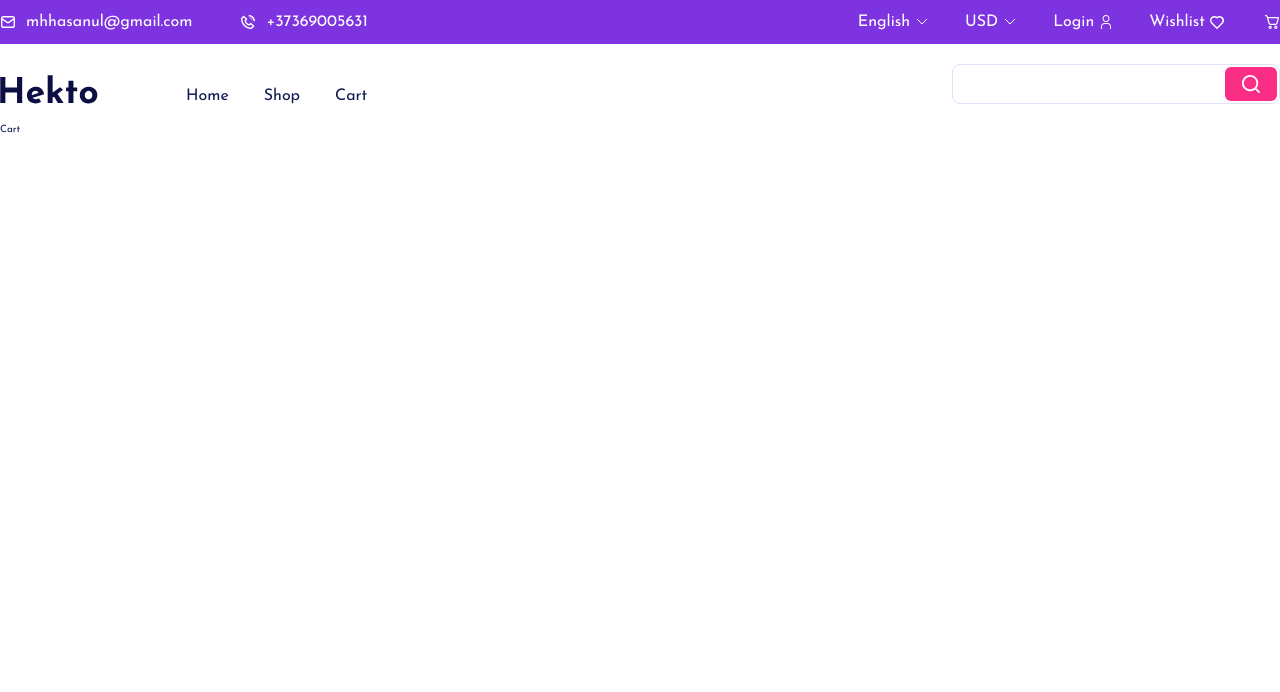
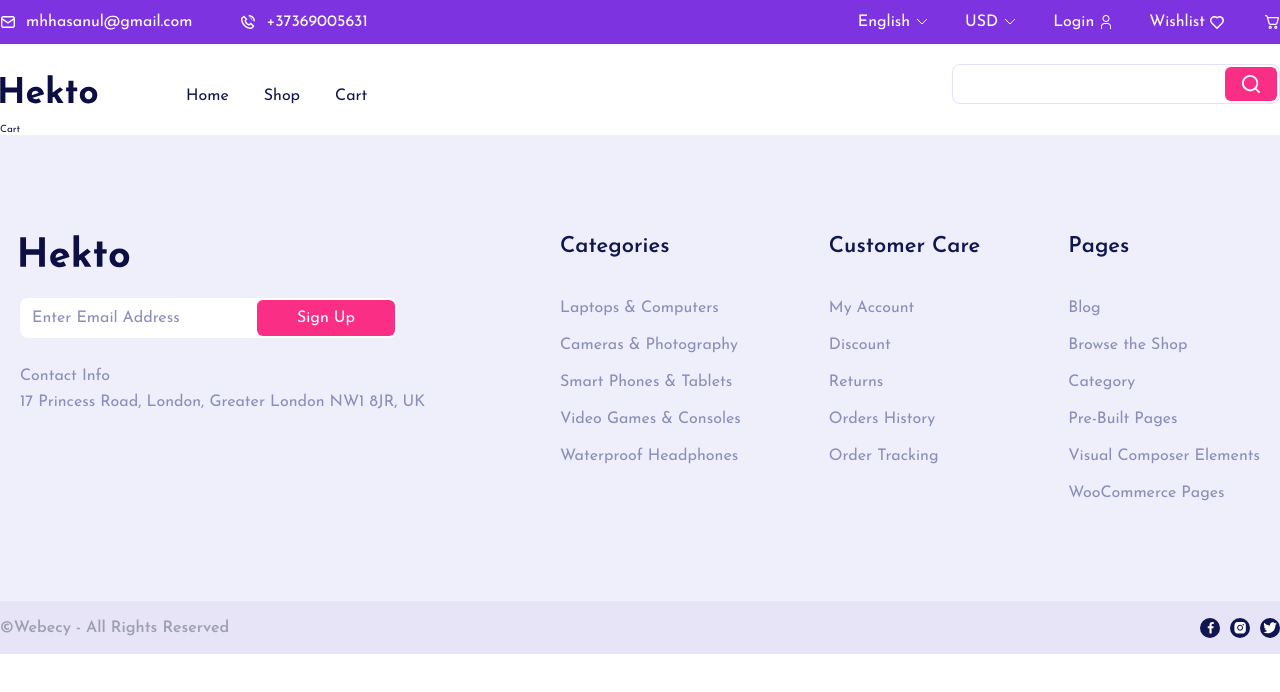
Before and after one commit to Dunitrashuk/Hekto, a React (Vite) app: page /cart in a window 1280 px wide. Shown: the top 692 px of the page. Built offline with nearby package versions, Linux system fonts and the light colour scheme.

Commit message:
footer section

```diff
--- a/src/App.jsx
+++ b/src/App.jsx
@@ -7,6 +7,7 @@ import ProductDetails from "./pages/ProductDetails";
 
 import Header from "./components/layout/header/Header";
 import Navbar from "./components/layout/nav/Navbar";
+import Footer from "./components/layout/footer/Footer";
 
 function App() {
   return (
@@ -20,6 +21,8 @@ function App() {
         <Route exact path="/product" element={<ProductDetails />}></Route>
         <Route exact path="/cart" element={<Cart />}></Route>
       </Routes>
+
+      <Footer />
     </Router>
   );
 }
--- /dev/null
+++ b/src/components/UI/EmailInput.jsx
@@ -0,0 +1,35 @@
+import React, { useState } from "react";
+import classes from "./EmailInput.module.css";
+
+function EmailInput() {
+  const [value, setValue] = useState("");
+
+  function handleInput(e) {
+    setValue(e.target.value);
+  }
+
+  function handleSubmit(e) {
+    e.preventDefault();
+    if (!value) return;
+    console.log(value);
+    setValue("");
+  }
+
+  return (
+    <form className={classes.email__input} onSubmit={handleSubmit}>
+      <input
+        type="email"
+        className={classes.__input}
+        value={value}
+        onChange={handleInput}
+        placeholder="Enter Email Address"
+        required
+      />
+      <button className={classes.__button + " body-text-regular-sm"}>
+        Sign Up
+      </button>
+    </form>
+  );
+}
+
+export default EmailInput;
--- /dev/null
+++ b/src/components/UI/EmailInput.module.css
@@ -0,0 +1,41 @@
+.email__input {
+  height: 4rem;
+  width: 37.7rem;
+  border-radius: 0.8rem;
+  padding: 0.2rem;
+  display: flex;
+  background-color: var(--color-white);
+}
+
+.__input {
+  height: 100%;
+  flex: 1;
+  border: none;
+  outline: none;
+  padding: 1rem;
+  font-size: 1.6rem;
+}
+
+.__input::placeholder {
+  color: var(--color-grey-3);
+}
+
+.__button {
+  margin-left: auto;
+  display: flex;
+  align-items: center;
+  justify-content: center;
+  border: none;
+  height: 100%;
+  width: fit-content;
+  border-radius: 0.6rem;
+  background-color: var(--color-primary);
+  color: var(--color-white);
+  cursor: pointer;
+  transition: all 0.2s;
+  padding: 0 4rem;
+}
+
+.__button:hover {
+  background-color: var(--color-primary-dark);
+}
--- /dev/null
+++ b/src/components/layout/footer/Footer.jsx
@@ -0,0 +1,104 @@
+import React from "react";
+import classes from "./Footer.module.css";
+import Logo from "../../../assets/svgs/Hekto.svg";
+import EmailInput from "../../UI/EmailInput";
+import Svg from "./../../UI/Svg";
+
+const footerData = [
+  {
+    title: "Categories",
+    listItems: [
+      "Laptops & Computers",
+      "Cameras & Photography",
+      "Smart Phones & Tablets",
+      "Video Games & Consoles",
+      "Waterproof Headphones",
+    ],
+  },
+  {
+    title: "Customer Care",
+    listItems: [
+      "My Account",
+      "Discount",
+      "Returns",
+      "Orders History",
+      "Order Tracking",
+    ],
+  },
+  {
+    title: "Pages",
+    listItems: [
+      "Blog",
+      "Browse the Shop",
+      "Category",
+      "Pre-Built Pages",
+      "Visual Composer Elements",
+      "WooCommerce Pages",
+    ],
+  },
+];
+
+function LinksContainer(props) {
+  return (
+    <div className={classes.links__container}>
+      <h3 className="subtitle-2">{props.title}</h3>
+      <ul>
+        {props.listItems.map((item, idx) => (
+          <li key={idx} className="body-text-regular-sm">
+            {item}
+          </li>
+        ))}
+      </ul>
+    </div>
+  );
+}
+
+function Footer() {
+  return (
+    <>
+      <footer className={classes.footer}>
+        <div className={classes.footer__content}>
+          <div className={classes.footer__email}>
+            <img src={Logo} alt="Hekto Logo" />
+            <EmailInput />
+            <div className="">
+              <p className={classes.margin_bottom_sm + " body-text-regular-sm"}>
+                Contact Info
+              </p>
+              <p className="body-text-regular-sm">
+                17 Princess Road, London, Greater London NW1 8JR, UK
+              </p>
+            </div>
+          </div>
+          <div className={classes.footer__links}>
+            {footerData.map((item, idx) => (
+              <LinksContainer
+                key={idx}
+                title={item.title}
+                listItems={item.listItems}
+              />
+            ))}
+          </div>
+        </div>
+      </footer>
+      <div className={classes.footer__copyright}>
+        <div className={classes.copyright__content}>
+          <p className="subtitle-4">©Webecy - All Rights Reserved</p>
+          <div className={classes.socials}>
+            <a className={classes.link__container}>
+              <Svg id="facebook" />
+            </a>
+            <a className={classes.link__container}>
+              <Svg id="instagram" />
+            </a>
+            <a className={classes.link__container}>
+              <Svg id="twitter" />
+            </a>
+          </div>
+        </div>
+      </div>
+    </>
+  );
+}
+
+export default Footer;
--- /dev/null
+++ b/src/components/layout/footer/Footer.module.css
@@ -0,0 +1,100 @@
+.footer {
+  display: flex;
+  align-items: center;
+  justify-content: center;
+  background-color: #eeeffb;
+  padding: 0 2rem;
+}
+
+.footer__content {
+  display: flex;
+  flex-wrap: wrap;
+  justify-content: center;
+  padding: 10rem 0;
+  width: 144rem;
+  gap: 7rem;
+}
+
+.footer__copyright {
+  display: flex;
+  justify-content: center;
+  height: 5.3rem;
+  width: 100%;
+  background-color: #e7e4f8;
+}
+
+.copyright__content {
+  display: flex;
+  align-items: center;
+  justify-content: space-between;
+  width: 144rem;
+  color: #9da0ae;
+}
+
+.footer__email {
+  display: flex;
+  flex-direction: column;
+  gap: 3rem;
+  color: var(--color-grey-3);
+}
+
+.footer__email img {
+  width: 11rem;
+}
+
+.margin_bottom_sm {
+  margin-bottom: 1rem;
+}
+
+.socials {
+  display: flex;
+  gap: 1rem;
+}
+
+.link__container {
+  display: flex;
+  align-items: center;
+  justify-content: center;
+  cursor: pointer;
+  height: 2rem;
+  width: 2rem;
+  border-radius: 50%;
+  background-color: var(--color-black);
+  transition: all 0.2s;
+}
+
+.link__container:hover {
+  background-color: var(--color-primary-dark);
+}
+
+.footer__links {
+  margin-left: auto;
+  display: flex;
+  flex-wrap: wrap;
+  gap: 8.8rem;
+}
+
+.links__container {
+  display: flex;
+  flex-direction: column;
+  gap: 4.2rem;
+}
+
+.links__container ul {
+  color: var(--color-grey-3);
+  list-style: none;
+  display: flex;
+  flex-direction: column;
+  gap: 2.1rem;
+  text-decoration: none;
+}
+
+.links__container ul li {
+  cursor: pointer;
+}
+
+@media only screen and (max-width: 1250px) {
+  .footer__links {
+    margin-left: 0;
+  }
+}
--- a/src/components/layout/nav/NavLinks.module.css
+++ b/src/components/layout/nav/NavLinks.module.css
@@ -13,3 +13,7 @@
 .link:hover {
   color: var(--color-tertiary);
 }
+
+.link:focus {
+  color: var(--color-primary);
+}
```
Also changed, not shown: src/assets/svgs/sprite.svg.
